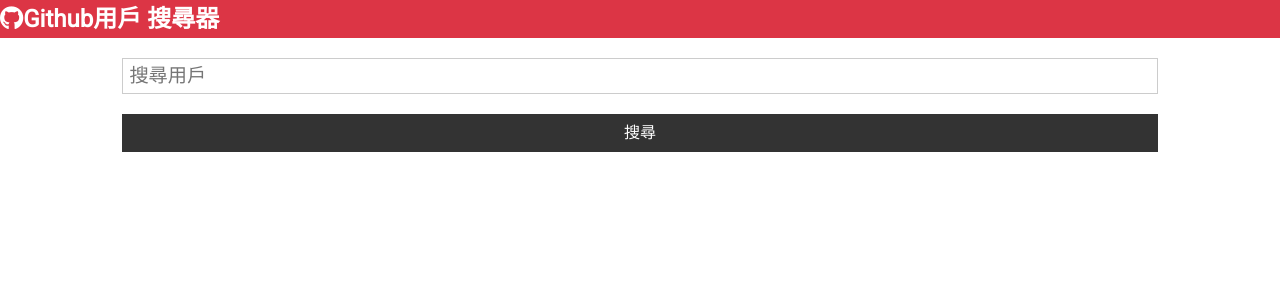
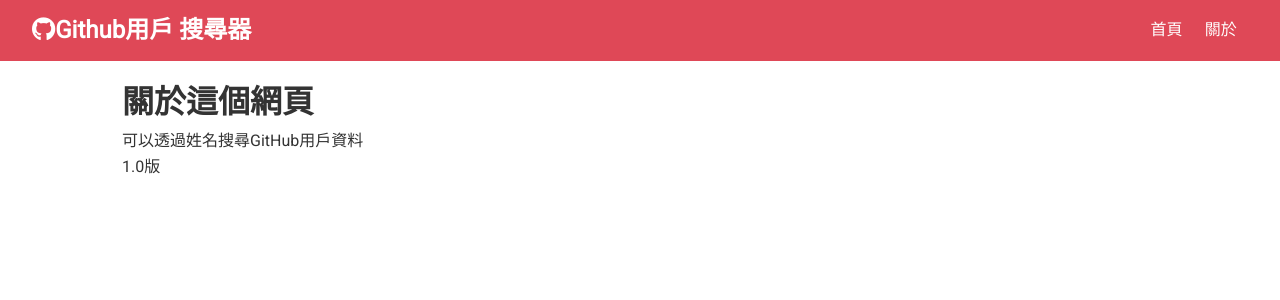
Before and after one commit to Shiou-Ju/react-github-finder, a React (Create React App) app: page /about in a window 1280 px wide. Shown: the top 300 px of the page. Built offline with nearby package versions, Linux system fonts and the light colour scheme.

Commit message:
Add React Routes to current pages
- add react router dom

```diff
--- a/package.json
+++ b/package.json
@@ -9,6 +9,7 @@
     "axios": "^0.21.4",
     "react": "^17.0.2",
     "react-dom": "^17.0.2",
+    "react-router-dom": "^5.3.0",
     "react-scripts": "4.0.3",
     "web-vitals": "^1.0.1"
   },
--- a/src/App.js
+++ b/src/App.js
@@ -1,8 +1,10 @@
-import React, { Component } from "react";
+import React, { Component, Fragment } from "react";
+import { BrowserRouter as Router, Switch, Route } from "react-router-dom";
 import Navbar from "./components/layout/Navbar";
 import Users from "./components/users/Users.js";
 import Search from "./components/users/Search";
 import { Alert } from "./components/layout/Alert";
+import { About } from "./components/pages/About";
 import axios from "axios";
 import "./App.css";
 
@@ -44,10 +46,17 @@
     const { users, loading } = this.state;
 
     return (
+      <Router>
         <div className="App">
           <Navbar title="Github用戶 搜尋器" icon="fab fa-github" />
           <div className="container">
             <Alert alert={this.state.alert} />
+            <Switch>
+              <Route
+                exact
+                path="/"
+                render={(props) => (
+                  <Fragment>
                     <Search
                       searchUsers={this.searchUsers}
                       clearUsers={this.clearUsers}
@@ -55,8 +64,14 @@
                       setAlert={this.setAlert}
                     />
                     <Users loading={loading} users={users} />
+                  </Fragment>
+                )}
+              />
+              <Route exact path="/about" component={About}></Route>
+            </Switch>
           </div>
         </div>
+      </Router>
     );
   }
 }
--- a/src/components/layout/Navbar.js
+++ b/src/components/layout/Navbar.js
@@ -1,13 +1,22 @@
 import React from "react";
 import PropTypes from "prop-types";
+import { Link } from "react-router-dom";
 
 const Navbar = ({  icon,  title  }) => {
   return (
-    <nav className="bg-primary ">
+    <nav className="bg-primary navbar">
       <h1>
         <i className={icon}></i>
         {title}
       </h1>
+      <ul>
+        <li>
+          <Link to="/">首頁</Link>
+        </li>
+        <li>
+          <Link to="/about">關於</Link>
+        </li>
+      </ul>
     </nav>
   );
 };
--- /dev/null
+++ b/src/components/pages/About.js
@@ -0,0 +1,11 @@
+import React, { Fragment } from "react";
+
+export const About = () => {
+  return (
+    <Fragment>
+      <h1>關於這個網頁</h1>
+      <p>可以透過姓名搜尋GitHub用戶資料</p>
+      <p>1.0版</p>
+    </Fragment>
+  );
+};
```
Also changed, not shown: 1 other file (tests, documents, lock files or other folders). Lines whose indentation alone changed are shown as unchanged.
